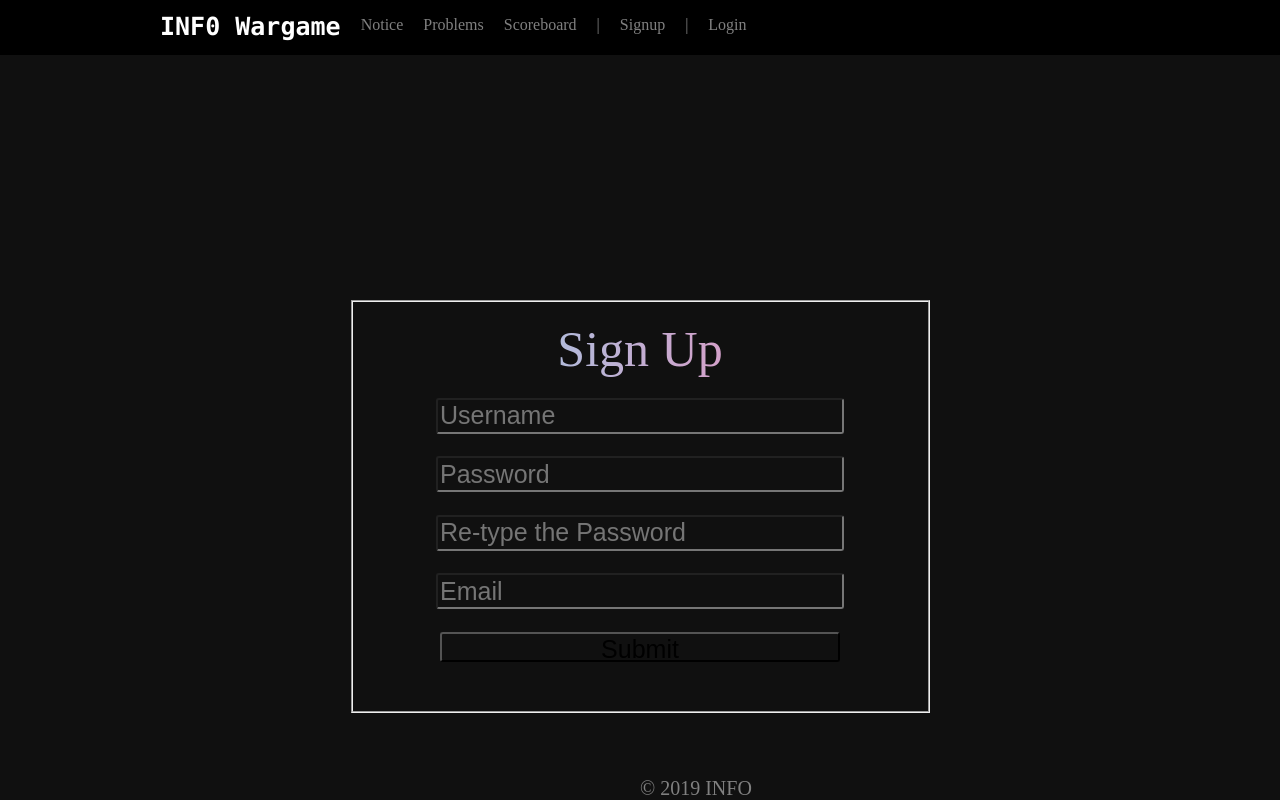
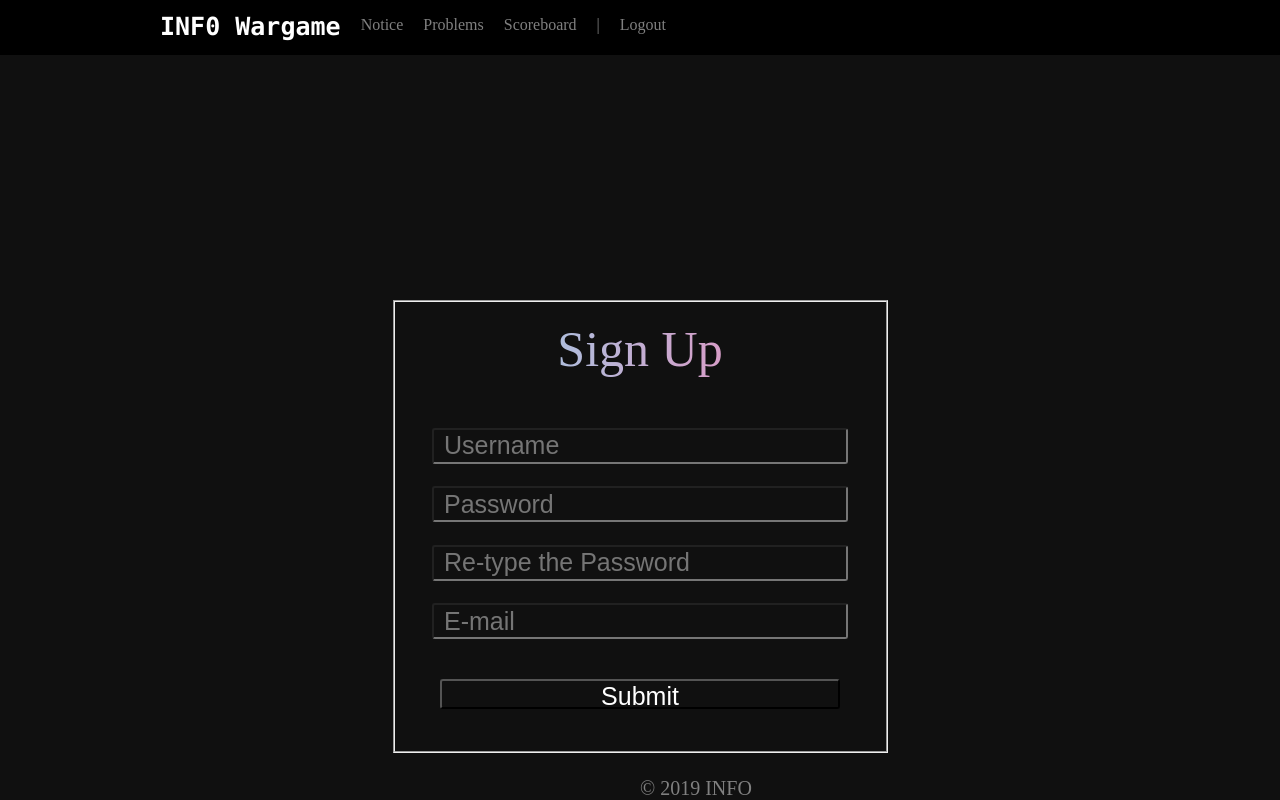
Before and after one commit to infodsm/deprecated-wargame, a Flask app: page /signup in a window 1280 px wide. Run offline with Flask 2, Linux system fonts and the light colour scheme; some libraries are stand-ins or nearby versions.

Commit message:
[ADD] Add full support for signing up

```diff
--- a/app.py
+++ b/app.py
@@ -39,9 +39,30 @@ def scoreboard():
     # return render_template("scoreboard.html")
     return redirect(url_for('login'))
 
-@app.route("/signup")
+
+@app.route("/signup", methods=['GET', 'POST'])
 def signup():
-    return render_template("signup.html")
+    if request.method == "GET":
+        return render_template("signup.html")
+    elif request.method == "POST":
+        POST_USERNAME = str(request.form['username'])
+        POST_PASSWORD = str(request.form['password'])
+        POST_SECRET = str(request.form['secret'])
+        POST_EMAIL = str(request.form['email'])
+
+        # Check if passwords match each other
+        if (POST_PASSWORD != POST_SECRET):
+            flash("Error: the passwords do not match.")
+            return redirect(url_for('signup'))
+
+        Session = sessionmaker(bind=engine)
+        s = Session()
+
+        s.add(User(POST_USERNAME, POST_PASSWORD, POST_EMAIL))
+        # Write change to database
+        s.commit()
+
+        return redirect(url_for('login'))
 
 
 @app.route('/login', methods=['GET', 'POST'])
@@ -50,7 +71,7 @@ def login():
         if not session.get('logged_in'):
             return render_template("login.html")
         else:
-            flash("You are already logged in.");
+            return redirect(url_for('index'))
     elif request.method == "POST":
         POST_USERNAME = str(request.form['username'])
         POST_PASSWORD = str(request.form['password'])
--- a/static/style.css
+++ b/static/style.css
@@ -59,6 +59,7 @@ input{
   border-radius: 3px;
   margin-top:20px;
   font-size:25px;
+  color: white;
   background-color:#101010;
   ime-mode:disabled;
 }
--- a/templates/init.html
+++ b/templates/init.html
@@ -14,12 +14,12 @@
           <a href="{{ url_for('problems') }}"><li>Problems</li></a>
           <a href="{{ url_for('scoreboard') }}"><li>Scoreboard</li></a>
           <li>|</li>
-          <a href="{{ url_for('signup') }}"><li>Signup</li></a>
-          <li>|</li>
-          {% if session['logged_in'] == True %}
+          {% if session['logged_in'] == False %}
+            <a href="{{ url_for('signup') }}"><li>Signup</li></a>
+            <li>|</li>
+            <a href="{{ url_for('login') }}"><li>Login</li></a>
+          {% else %}
             <a href="{{ url_for('logout') }}"><li>Logout</li></a>
-          {% else %}
-            <a href="{{ url_for('login') }}"><li>Login</li></a>
           {% endif %}
         </ul>
       </div>
--- a/templates/login.html
+++ b/templates/login.html
@@ -5,14 +5,12 @@
     <div class="main">
       <center>
         <form class="tool" action="/login" method="POST">
-          <fieldset class="square" style="width:500px;height:300px;">
+          <fieldset class="square" style="width:400px;height:300px;">
             <center>
             {% with messages = get_flashed_messages() %}
             {% if messages %}
             {% for message in messages %}
-            <div role="alert">
                 <li style="font-size: 20px;">{{message}}</li>
-            </div>
             {% endfor %}
             {% endif %}
             {% endwith %}
--- a/templates/signup.html
+++ b/templates/signup.html
@@ -4,19 +4,29 @@
     {% include 'init.html' %}
     <div class="main">
       <center>
-        <form class="tool" method="POST">
-          <fieldset class="square" style="width:500px;height:360px;">
+        <form class="tool" action="/signup" method="POST">
+          <fieldset class="square" style="width:400px;height:400px;">
             <center>
-              <li style="font-size:50px;">Sign Up</li>
-              <input type="text" name="" placeholder="Username" required>
-              <input type="password" id="pass"  placeholder="Password" required>
-              <input type="password" id="repass" placeholder="Re-type the Password" required>
-              <input type="text" name=""  placeholder="Email" required>
+            {% with messages = get_flashed_messages() %}
+            {% if messages %}
+            {% for message in messages %}
+                <li style="font-size: 20px;">{{message}}</li>
+            {% endfor %}
+            {% endif %}
+            {% endwith %}
+            {% block body %}{% endblock %}
+            <li style="font-size:50px;">Sign Up</li>
+            <input type="text" name="username" value="" placeholder="Username" style="margin-top:50px;padding-left:10px"; required>
+            <input type="password" name="password" value="" placeholder="Password" style="padding-left:10px;" required>
+            <input type="password" name="secret" value="" placeholder="Re-type the Password" style="padding-left:10px;" required>
+            <input type="text" name="email" value="" placeholder="E-mail" style="margin-bottom:20px;padding-left:10px;" required>
             <input type="submit" name="button">
             </center>
           </fieldset>
         </form>
       </center>
     </div>
+  	<script src="//code.jquery.com/jquery-1.11.1.min.js"></script>
+	<script type="text/javascript" src="{{ url_for('static', filename='js/bootstrap.min.js') }}"></script>
   </body>
 </html>
```
